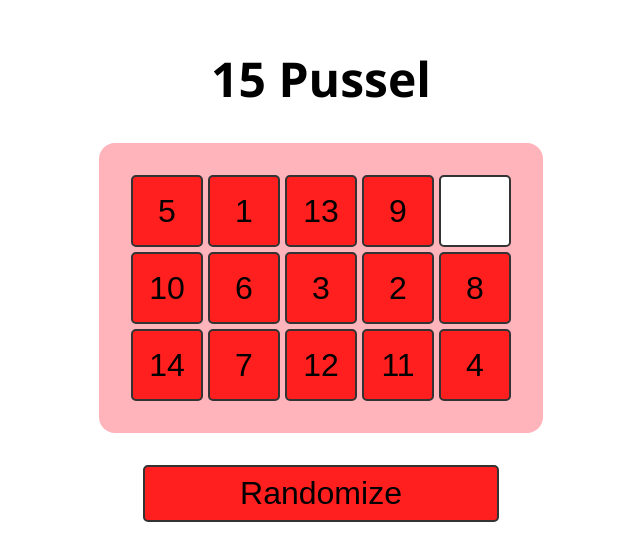
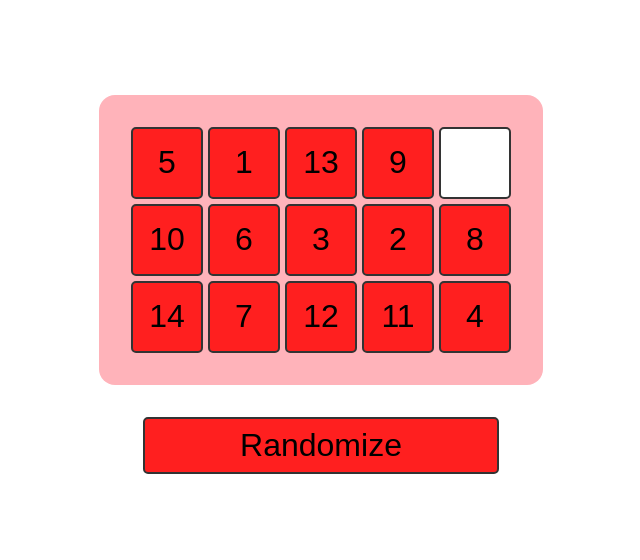
Before and after one commit to Skjesper/15-puzzle, a Next.js app: page / in a window 1280 px wide. Shown: the part 116-676 px from the top of the page, without its empty margins (319-959 px from the left). Built offline with nearby package versions, Linux system fonts and the light colour scheme.

Commit message:
Removed header, added hover color

```diff
--- a/src/app/page.module.css
+++ b/src/app/page.module.css
@@ -7,13 +7,6 @@
   width: 100%;
 }
 
-.puzzleHeader {
-
-    margin-bottom: 2rem;
-    font-size: 3rem;
-    color: black
-}
-
 .gameContainer {
     display: flex;
     justify-content: center;
--- a/src/app/page.tsx
+++ b/src/app/page.tsx
@@ -61,15 +61,15 @@ const handleTileClick = (index: number) => {
     if (checkWin(newGrid)) {
 
       setIsWon(true);
-      alert('Congratz, you solved a very complicated puzzle!')
+      alert('Congratz, you solved a very complicated puzzle! Press the randomize button to play again')
     }
   }
 };
 
  return (
    <div className={styles.container}>
-    <h1 className={styles.puzzleHeader}>15 Pussel</h1>
     <div className={styles.gameContainer}>
+    {/* <h1 className={styles.puzzleHeader}>15 Pussel</h1> */}
      <Box>
        {grid.map((value, index) => (
          <Button
```
